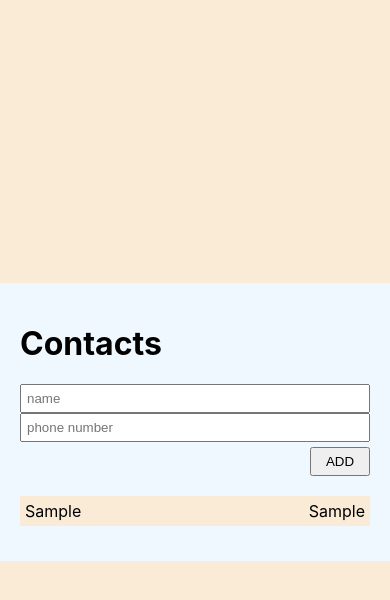
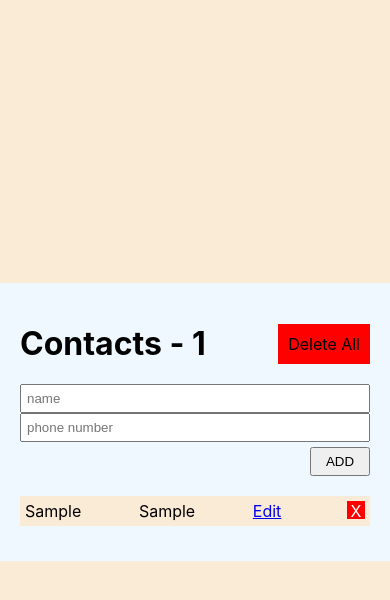
Before and after one commit to berkaynayman/contacts-app, a React (Create React App) app: page / in a window 390 px wide. Both pictures are taken after typing "Sample", "Sample" into the empty fields and a click on the button "ADD". Shown: the top 600 px of the page. Built offline with nearby package versions, Linux system fonts and the light colour scheme.

Commit message:
react-router add. name and phone update add.

```diff
--- a/package.json
+++ b/package.json
@@ -10,6 +10,7 @@
     "react": "^17.0.2",
     "react-dom": "^17.0.2",
     "react-redux": "^7.2.6",
+    "react-router-dom": "^6.2.1",
     "react-scripts": "4.0.3",
     "redux": "^4.1.2",
     "web-vitals": "^1.1.2"
--- a/src/App.css
+++ b/src/App.css
@@ -8,6 +8,17 @@
   width: 400px;
   background-color: aliceblue;
   padding: 20px;
+}
+
+.title{
+  display: flex;
+  justify-content: space-between;
+  align-items: center;
+}
+.title > .deleteAll{
+  background-color: red;
+  padding: 10px;
+  cursor: pointer;
 }
 
 input {
@@ -35,6 +46,16 @@ li {
   margin-bottom: 2px;
   display: flex;
   justify-content: space-between;
+  display: flex;
+}
+
+.list > li > span{
+  width: 33%;
+}
+
+.list > li > .edit{
+  display: flex;
+  justify-content: space-between;
 }
 
 .btn {
@@ -47,3 +68,12 @@ li {
   padding: 5px;
   width: 60px;
 }
+
+.deleteBtn{
+  width: 18px;
+  height: 18px;
+  background-color: red;
+  color: white;
+  text-align: center;
+  cursor: pointer;
+}
--- a/src/App.js
+++ b/src/App.js
@@ -1,10 +1,20 @@
 import './App.css';
+import {BrowserRouter, Routes, Route} from "react-router-dom"
 import Contacts from './components/Contacts';
+import Edit from './components/Contacts/Edit';
+
 
 function App() {
   return (
-    <div className="App">
-      <Contacts />
+    <div className='App'>
+      <div id='container'>
+        <BrowserRouter>
+          <Routes>
+            <Route path="/*" element={<Contacts/>} />
+            <Route path="/edit/:id" element={<Edit/>} />
+          </Routes>
+        </BrowserRouter>
+      </div>
     </div>
   );
 }
--- /dev/null
+++ b/src/components/Contacts/Edit.js
@@ -0,0 +1,21 @@
+import React from 'react';
+import {useParams} from "react-router-dom"
+import EditForm from './EditForm';
+
+import {useSelector} from "react-redux"
+import {contactSelectors} from "../../redux/contactSlice"
+
+function Edit() {
+  const {id} = useParams()
+
+  console.log("id", id)
+  const contact = useSelector(state => contactSelectors.selectById(state, id))
+  console.log("contact", contact);
+
+  return <div>
+    <h1>Edit</h1>
+    <EditForm contact={contact}/>
+  </div>;
+}
+
+export default Edit;
--- /dev/null
+++ b/src/components/Contacts/EditForm.js
@@ -0,0 +1,40 @@
+import {useState} from 'react';
+import {useDispatch} from "react-redux";
+import {updateContact} from "../../redux/contactSlice"
+
+function EditForm({ contact }) {
+    const dispatch = useDispatch()
+    const [name, setName] = useState(contact.name)
+    const [phone, setPhone] = useState(contact.phone)
+
+
+    const handleSubmit = (e) => {
+        e.preventDefault();
+        if (!name || !phone) return false
+
+        dispatch(updateContact({
+                id: contact.id,
+                changes:{
+                    name,
+                    phone,
+                }
+            })
+        )
+    }
+
+  return <div>
+        <form onSubmit={handleSubmit}>
+            <input placeholder='name'
+            value={name}
+            onChange={(e) => setName(e.target.value)} />
+            <input placeholder='phone number'
+            value={phone}
+            onChange={(e) => setPhone(e.target.value)} />
+            <div className='btn'>
+                <button type='submit'>SAVE</button>
+            </div>
+        </form>
+    </div>
+}
+
+export default EditForm;
--- /dev/null
+++ b/src/components/Contacts/Header.js
@@ -0,0 +1,26 @@
+import React from 'react';
+import {useSelector, useDispatch} from 'react-redux'
+import {contactSelectors, removeAll} from "../../redux/contactSlice"
+
+function Header() {
+    const dispatch = useDispatch()
+  const total = useSelector(contactSelectors.selectTotal)
+
+    const handleDeleteAll = () => {
+        if(window.confirm("are you sure?")){
+            dispatch(removeAll())
+        }
+    }
+
+  return (
+    <div className='title'>
+        <h1>Contacts - {total}</h1>
+        { total > 0 && <div className='deleteAll'
+        onClick={handleDeleteAll}>Delete All</div>
+        }
+
+    </div>
+  );
+}
+
+export default Header;
--- a/src/components/Contacts/Item.js
+++ b/src/components/Contacts/Item.js
@@ -1,9 +1,27 @@
 import React from 'react';
+import {useDispatch} from "react-redux"
+import {deleteContact} from "../../redux/contactSlice"
+import {Link} from "react-router-dom"
+
 
 function Item({Item}) {
+  const dispatch = useDispatch()
+
+  const handleDelete = (id) => {
+    if(window.confirm("are you sure?")){
+      dispatch(deleteContact(id))
+    }
+  }
+
   return <li>
     <span>{Item.name}</span>
     <span>{Item.phone}</span>
+    <span className='edit'>
+      <span>
+        <Link to={`/edit/${Item.id}`}>Edit</Link>
+      </span>
+      <span className="deleteBtn" onClick={() => handleDelete(Item.id)}>X</span>
+    </span>
   </li>;
 }
 
--- a/src/components/Contacts/index.js
+++ b/src/components/Contacts/index.js
@@ -1,13 +1,14 @@
 import React from 'react';
 import Form from './Form';
 import List from './List';
+import Header from './Header'
 
 function Contacts() {
-  return <div id='container'>
-      <h1>Contacts</h1>
+  return <>
+      <Header />
       <Form />
       <List />
-  </div>;
+  </>;
 }
 
 export default Contacts;
--- a/src/redux/contactSlice.js
+++ b/src/redux/contactSlice.js
@@ -10,9 +10,12 @@ const contactSlice = createSlice({
     initialState,
     reducers: {
         addContact: contactAdaptor.addOne,
-        addContacts: contactAdaptor.addMany
+        addContacts: contactAdaptor.addMany,
+        deleteContact: contactAdaptor.removeOne,
+        removeAll: contactAdaptor.removeAll,
+        updateContact: contactAdaptor.updateOne,
     }
 })
 
-export const {addContact, addContacts} = contactSlice.actions
+export const {addContact, addContacts, deleteContact, removeAll, updateContact} = contactSlice.actions
 export default contactSlice.reducer
```
Also changed, not shown: 1 other file (tests, documents, lock files or other folders).
